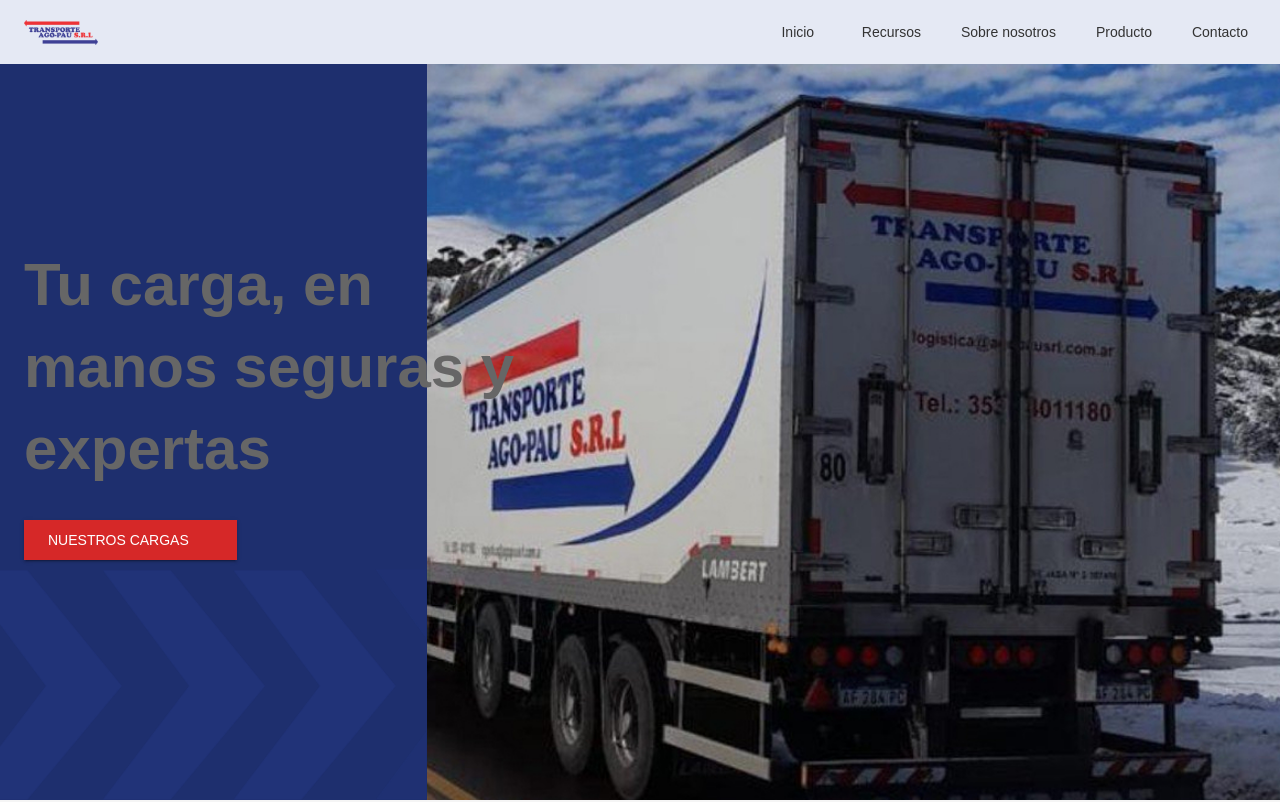
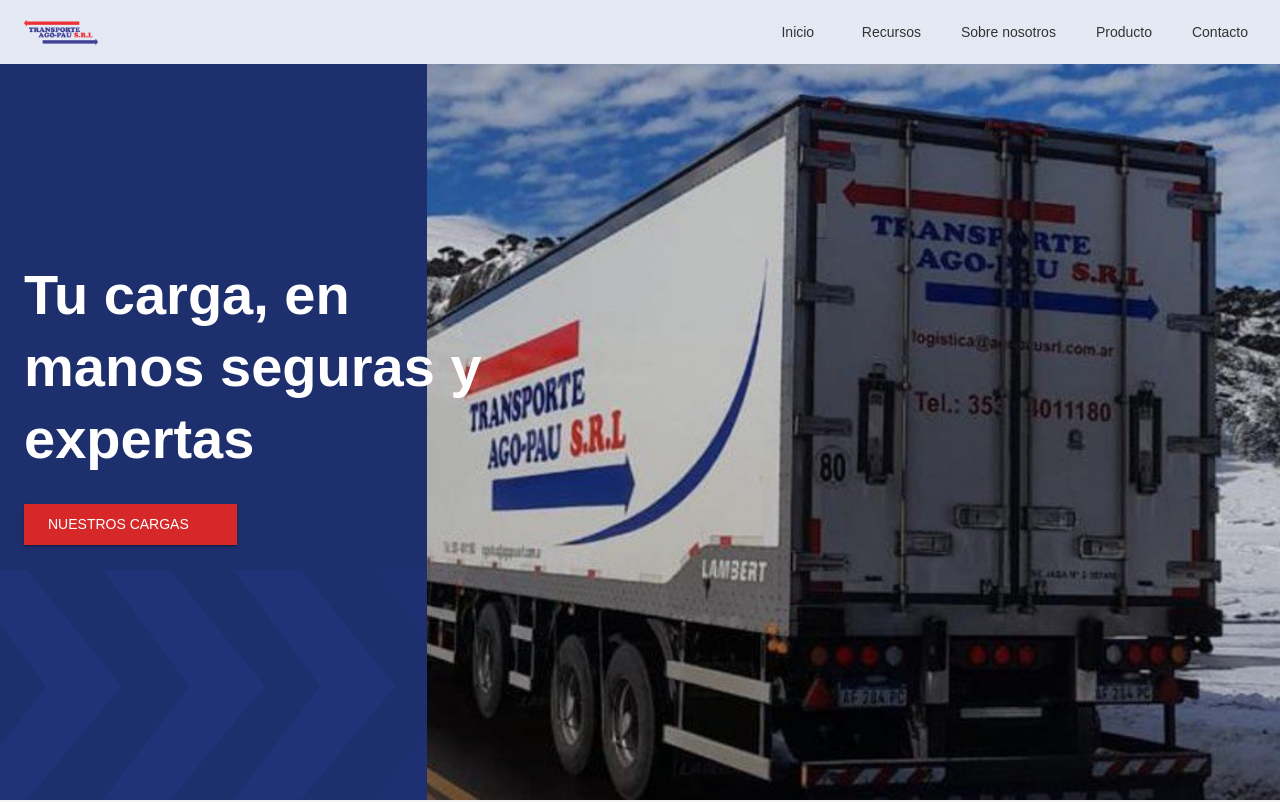
Before and after one commit to Bruvm/agopau, a React (Vite) app: page / in a window 1280 px wide. Shown: the top 802 px of the page. Built offline with nearby package versions, Linux system fonts and the light colour scheme; some icons are missing.

Commit message:
modificaciones

```diff
--- a/src/components/Footer.tsx
+++ b/src/components/Footer.tsx
@@ -1,7 +1,6 @@
-import { Box, Container, Grid, List, ListItem, ListItemButton, ListItemIcon, ListItemText, Typography } from "@mui/material";
+import { Box, Container, Grid, List, ListItem, ListItemIcon, ListItemText, Typography } from "@mui/material";
 import logoOne from "../assets/img/AGOSPAU-B.png";
 import logoTwo from "../assets/img/AGOSPAUSA-B.png";
-import Divider from '@mui/material/Divider';
 import arrows from '../assets/img/arrow.png'
 import LocalPhoneIcon from '@mui/icons-material/LocalPhone';
 import EmailIcon from '@mui/icons-material/Email';
--- a/src/components/Hero.tsx
+++ b/src/components/Hero.tsx
@@ -69,7 +69,14 @@
                                     variant="h2"
                                     sx={{
                                         fontWeight: 700,
-                                        color: "text.secondary",
+                                        color: "custom.white",
+                                         fontSize: {
+      xs: "2rem",   // móviles
+      sm: "2.5rem", // tablets
+      md: "3rem",   // desktop
+      lg: "3.5rem"  // pantallas grandes
+    },
+    lineHeight: 1.1
                                     }}
                                 >
                                     Tu carga, en
@@ -80,7 +87,14 @@
                                     variant="h2"
                                     sx={{
                                         fontWeight: 700,
-                                        color: "text.secondary",
+                                        color: "custom.white",
+                                         fontSize: {
+      xs: "2rem",   // móviles
+      sm: "2.5rem", // tablets
+      md: "3rem",   // desktop
+      lg: "3.5rem"  // pantallas grandes
+    },
+    lineHeight: 1.1
                                     }}
                                 >
                                     manos seguras y
@@ -91,7 +105,14 @@
                                     variant="h2"
                                     sx={{
                                         fontWeight: 700,
-                                        color: "text.secondary",
+                                        color: "custom.white",
+                                         fontSize: {
+      xs: "2rem",   // móviles
+      sm: "2.5rem", // tablets
+      md: "3rem",   // desktop
+      lg: "3.5rem"  // pantallas grandes
+    },
+    lineHeight: 1.1
                                     }}
                                 >
                                     expertas
--- a/src/components/History.tsx
+++ b/src/components/History.tsx
@@ -1,17 +1,12 @@
-import { Box, Button, Card, CardContent, Container, Grid, IconButton, Typography } from "@mui/material";
+import { Box, Card, CardContent, Container, Grid, IconButton, Typography } from "@mui/material";
 import arrows from '../assets/img/arrow.png'
 import img from '../assets/img/img.png'
 import { useState } from "react";
-import ArrowBackIosIcon from "@mui/icons-material/ArrowBackIos";
 import ArrowForwardIosIcon from "@mui/icons-material/ArrowForwardIos";
-import Map from "./Map";
 
 export default function History() {
-    const images = [
-        [img],
-        [img],
-        [img],
-    ];
+    const images = [img, img, img];
+
 
     const [activeIndex, setActiveIndex] = useState(0);
 
@@ -45,7 +40,6 @@
                                     <Grid container spacing={3}>
                                         <Grid size={{ xs: 6 }}>
                                             <Box sx={{ position: "relative", width: "100%", overflow: "hidden" }}>
-                                                {/* Carrusel */}
                                                 <Box
                                                     sx={{
                                                         display: "flex",
@@ -73,6 +67,8 @@
                                                                     objectFit: "cover",
                                                                 }}
                                                             />
+
+
                                                         </Box>
                                                     ))}
                                                 </Box>
--- a/src/components/Map.tsx
+++ b/src/components/Map.tsx
@@ -1,12 +1,11 @@
 import { MapContainer, TileLayer, Marker, Popup } from "react-leaflet";
-import L from "leaflet";
+import L, { type LatLngTuple } from "leaflet";
 
-// 🔹 Pin personalizado (opcional)
 const customIcon = new L.Icon({
-  iconUrl: "https://cdn-icons-png.flaticon.com/512/252/252025.png", // o cualquier imagen
-  iconSize: [32, 32], // tamaño del ícono
-  iconAnchor: [16, 32], // punto de anclaje (centro abajo)
-  popupAnchor: [0, -32], // posición del popup respecto al ícono
+  iconUrl: "https://cdn-icons-png.flaticon.com/512/252/252025.png",
+  iconSize: [32, 32],
+  iconAnchor: [16, 32],
+  popupAnchor: [0, -32],
 });
 
 const provinciasArgentinas: { nombre: string; coords: LatLngTuple }[] = [
@@ -40,14 +39,11 @@
 export default function MyMap() {
   return (
     <MapContainer
-      center={[-38.4161, -63.6167]} // Centro aproximado de Argentina
+      center={[-38.4161, -63.6167]}
       zoom={4}
       style={{ height: "500px", width: "100%" }}
     >
-      {/* Capa base - OpenStreetMap */}
       <TileLayer url="https://{s}.tile.openstreetmap.org/{z}/{x}/{y}.png" />
-
-      {/* Marcadores */}
       {provinciasArgentinas.map((prov, idx) => (
         <Marker key={idx} position={prov.coords} icon={customIcon}>
           <Popup>{prov.nombre}</Popup>
--- a/src/components/Places.tsx
+++ b/src/components/Places.tsx
@@ -1,32 +1,9 @@
-import { Box, Button, Card, CardContent, Container, Grid, IconButton, Typography } from "@mui/material";
+import { Box, Card, CardContent, Container, Grid, Typography } from "@mui/material";
 import arrows from '../assets/img/arrow.png'
-import img from '../assets/img/img.png'
-import { useState } from "react";
-import ArrowBackIosIcon from "@mui/icons-material/ArrowBackIos";
-import ArrowForwardIosIcon from "@mui/icons-material/ArrowForwardIos";
 import Map from "./Map";
 import theme from "../theme";
 
 export default function PLaces() {
-    const images = [
-        [img],
-        [img],
-        [img],
-    ];
-
-    const [activeIndex, setActiveIndex] = useState(0);
-
-    const handlePrev = () => {
-        setActiveIndex((prev) =>
-            prev === 0 ? images.length - 1 : prev - 1
-        );
-    };
-
-    const handleNext = () => {
-        setActiveIndex((prev) =>
-            prev === images.length - 1 ? 0 : prev + 1
-        );
-    };
     return (
         <Box
             sx={{
--- a/src/theme.tsx
+++ b/src/theme.tsx
@@ -1,11 +1,24 @@
 import { createTheme } from "@mui/material/styles";
+
+declare module "@mui/material/styles" {
+  interface Palette {
+    custom: {
+      white: string;
+    };
+  }
+  interface PaletteOptions {
+    custom?: {
+      white?: string;
+    };
+  }
+}
 
 const theme = createTheme({
   palette: {
     mode: "light",
     primary: {
       main: "#1E2F6E",
-      light: '#3C5BA9',
+      light: "#3C5BA9",
     },
     secondary: {
       main: "#D62828",
@@ -13,19 +26,17 @@
     background: {
       default: "#F5F5F5",
       paper: "#E5E9F4",
-
     },
     text: {
       primary: "#333333",
       secondary: "#666666",
     },
+    custom: {
+      white: "#FFFFFF",
+    },
   },
   typography: {
-    fontFamily: [
-      "Montserrat",
-      "Arial",
-      "sans-serif",
-    ].join(","),
+    fontFamily: ["Montserrat", "Arial", "sans-serif"].join(","),
   },
 });
 
```
